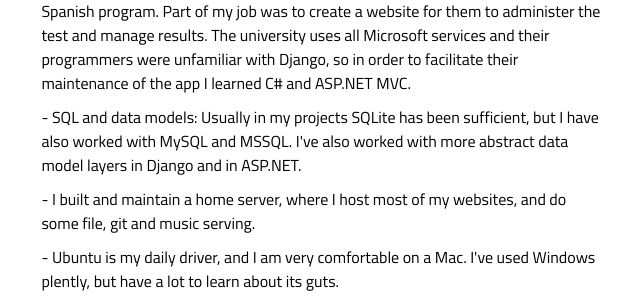
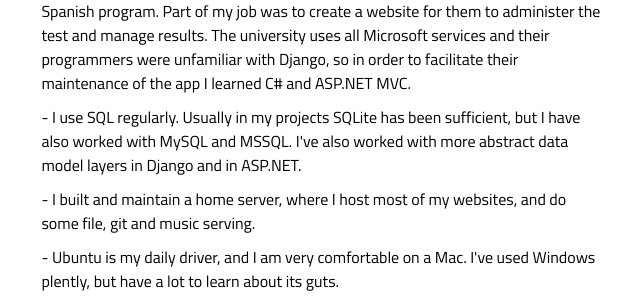
Before and after one commit to dantheman39/personal_site, a Django app: template templates/personal_site/index.html in a window 1280 px wide. Shown: the part 1410-1711 px from the top of the page, without its empty margins (25-665 px from the left). Run offline with Django 3.2, Linux system fonts and the light colour scheme; the template is opened without the code that fills it, so the values that code supplies are empty.

Commit message:
Content change

```diff
--- a/templates/personal_site/index_programming.html
+++ b/templates/personal_site/index_programming.html
@@ -28,7 +28,7 @@
 
  		<li>{% blocktrans %}I successfully built a complex website for a client using a language and framework I had previously had no experience with: A colleague and I were hired as linguistic consultants by Missouri State University to create a placement test for their Spanish program. Part of my job was to create a website for them to administer the test and manage results. The university uses all Microsoft services and their programmers were unfamiliar with Django, so in order to facilitate their maintenance of the app I learned C# and ASP.NET MVC.{% endblocktrans %}</li>
 
-		<li>{% blocktrans %}SQL and data models: Usually in my projects SQLite has been sufficient, but I have also worked with MySQL and MSSQL. I've also worked with more abstract data model layers in Django and in ASP.NET.{% endblocktrans %}</li>
+		<li>{% blocktrans %}I use SQL regularly. Usually in my projects SQLite has been sufficient, but I have also worked with MySQL and MSSQL. I've also worked with more abstract data model layers in Django and in ASP.NET.{% endblocktrans %}</li>
 
 		<li>{% blocktrans %}I built and maintain a home server, where I host most of my websites, and do some file, git and music serving.{% endblocktrans %}</li>
 
```
